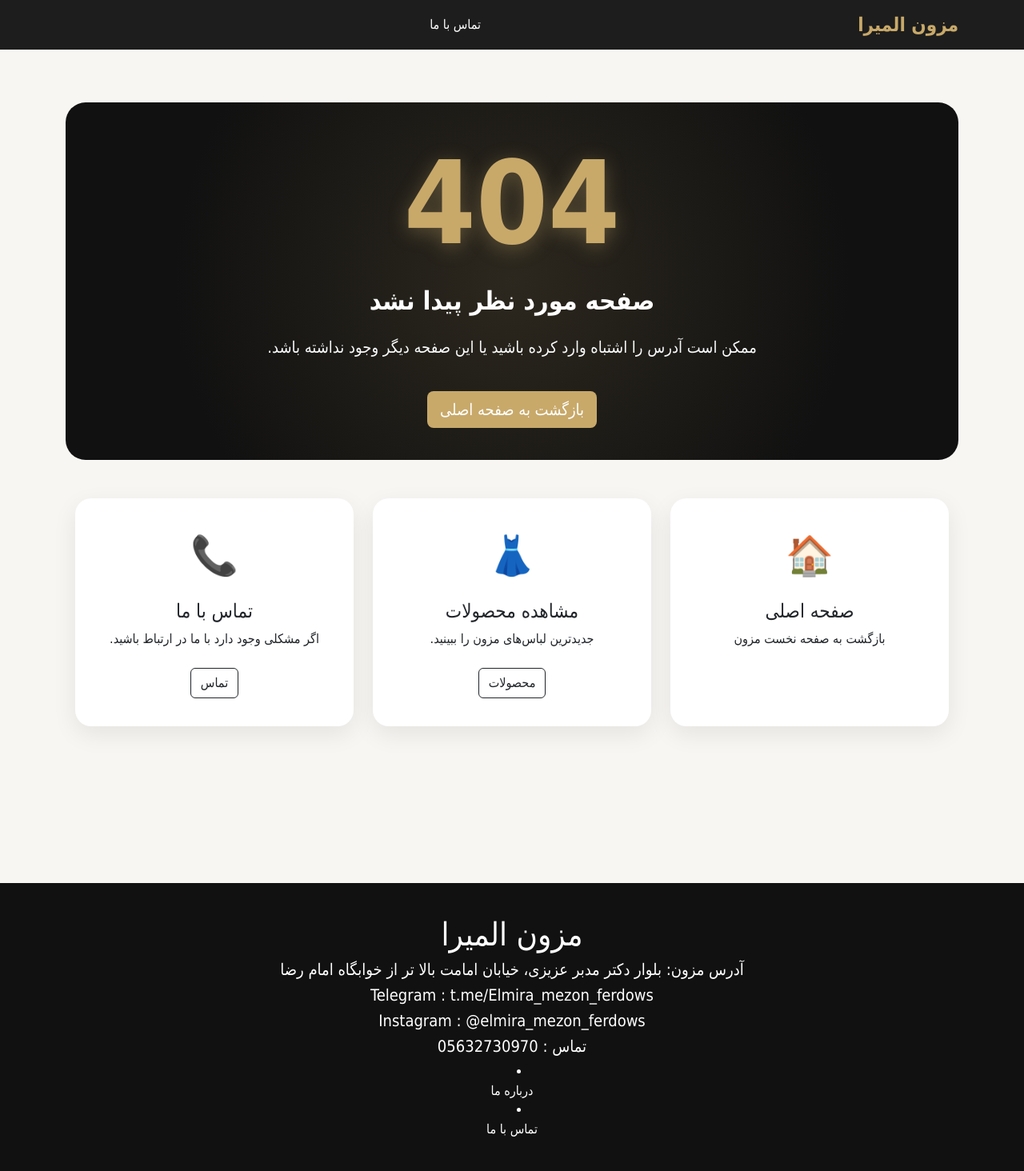
After one commit to realhesam04/Mezon-Elmira, a Django app: template templates/404.html in a window 1280 px wide. The commit adds this page. Shown: the whole page at 80% size. Run offline with Django 5.2, Linux system fonts and the light colour scheme; the template is opened without the code that fills it, so the values that code supplies are empty.

Commit message:
add 404.html template

```diff
--- /dev/null
+++ b/templates/404.html
@@ -0,0 +1,216 @@
+{% extends '_base.html' %}
+{% load static %}
+
+{% block title %}
+404 | صفحه پیدا نشد
+{% endblock %}
+
+{% block content %}
+
+<section class="page-hero">
+
+    <div class="text-center">
+
+        <h1 class="error-code">
+
+            404
+
+        </h1>
+
+        <h2 class="fw-bold mt-3">
+
+            صفحه مورد نظر پیدا نشد
+
+        </h2>
+
+        <p class="lead text-light mt-4">
+
+            ممکن است آدرس را اشتباه وارد کرده باشید
+            یا این صفحه دیگر وجود نداشته باشد.
+
+        </p>
+
+        <a href="{% url 'home' %}"
+           class="btn btn-gold btn-lg mt-4">
+
+            بازگشت به صفحه اصلی
+
+        </a>
+
+    </div>
+
+</section>
+
+
+<section class="container my-5">
+
+    <div class="row text-center g-4">
+
+        <div class="col-md-4">
+
+            <div class="feature-card">
+
+                <div class="feature-icon">
+
+                    🏠
+
+                </div>
+
+                <h4>
+
+                    صفحه اصلی
+
+                </h4>
+
+                <p>
+
+                    بازگشت به صفحه نخست مزون
+
+                </p>
+
+            </div>
+
+        </div>
+
+        <div class="col-md-4">
+
+            <div class="feature-card">
+
+                <div class="feature-icon">
+
+                    👗
+
+                </div>
+
+                <h4>
+
+                    مشاهده محصولات
+
+                </h4>
+
+                <p>
+
+                    جدیدترین لباس‌های مزون را ببینید.
+
+                </p>
+
+                <a href="{% url 'product_list' %}"
+                   class="btn btn-outline-dark mt-2">
+
+                    محصولات
+
+                </a>
+
+            </div>
+
+        </div>
+
+        <div class="col-md-4">
+
+            <div class="feature-card">
+
+                <div class="feature-icon">
+
+                    📞
+
+                </div>
+
+                <h4>
+
+                    تماس با ما
+
+                </h4>
+
+                <p>
+
+                    اگر مشکلی وجود دارد با ما در ارتباط باشید.
+
+                </p>
+
+                <a href="{% url 'contact_us' %}"
+                   class="btn btn-outline-dark mt-2">
+
+                    تماس
+
+                </a>
+
+            </div>
+
+        </div>
+
+    </div>
+
+</section>
+
+{% endblock %}
+
+
+{% block extra_css %}
+
+<style>
+
+.error-code{
+
+    font-size:9rem;
+
+    color:#c8a96a;
+
+    font-weight:bold;
+
+    text-shadow:
+        0 5px 25px rgba(200,169,106,.35);
+
+}
+
+.btn-gold{
+
+    background:#c8a96a;
+
+    color:white;
+
+    border:none;
+
+}
+
+.btn-gold:hover{
+
+    background:#b69458;
+
+    color:white;
+
+}
+
+.feature-card{
+
+    background:white;
+
+    border-radius:20px;
+
+    padding:35px;
+
+    height:100%;
+
+    box-shadow:
+        0 10px 30px rgba(0,0,0,.08);
+
+    transition:.35s;
+
+}
+
+.feature-card:hover{
+
+    transform:translateY(-8px);
+
+}
+
+.feature-icon{
+
+    font-size:3rem;
+
+    margin-bottom:20px;
+
+}
+
+</style>
+
+{% endblock %}
--- a/templates/contact_us.html
+++ b/templates/contact_us.html
@@ -8,7 +8,7 @@
 
 <!-- Hero -->
 
-<section class="page-hero text-center">
+<section class="contact-hero text-center">
 
     <h1 class="display-4 fw-bold">
 
```
